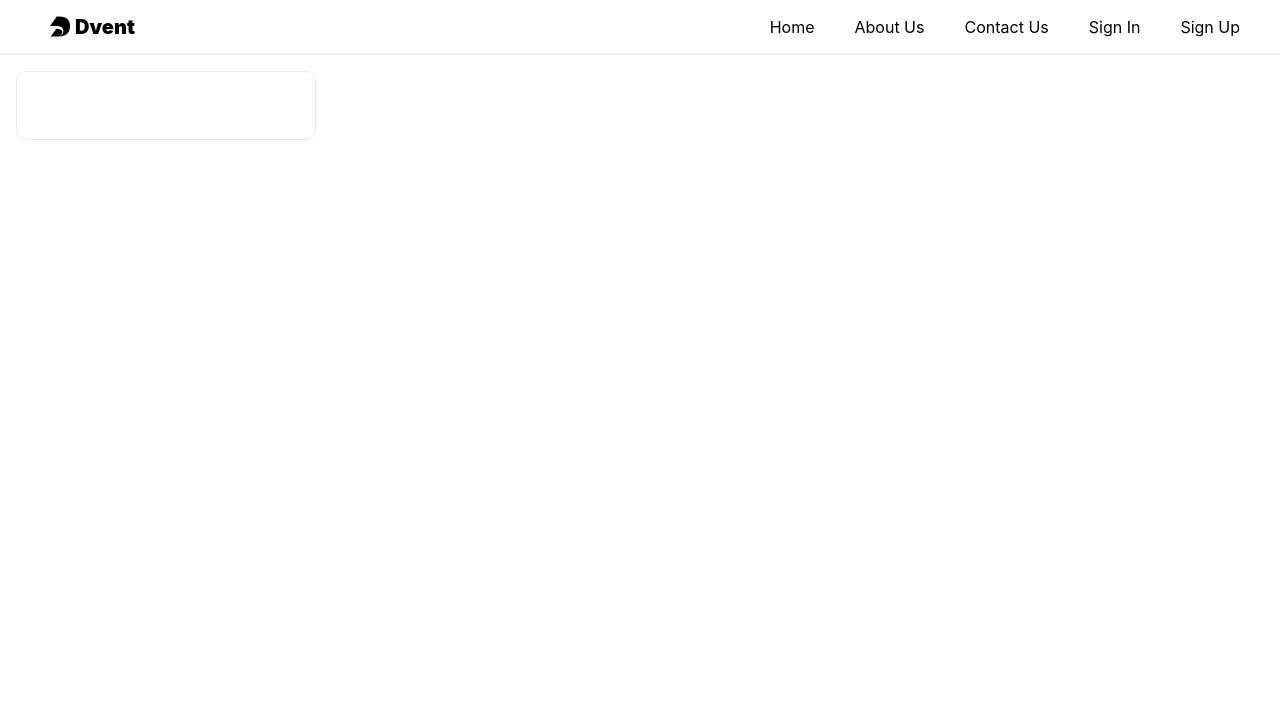
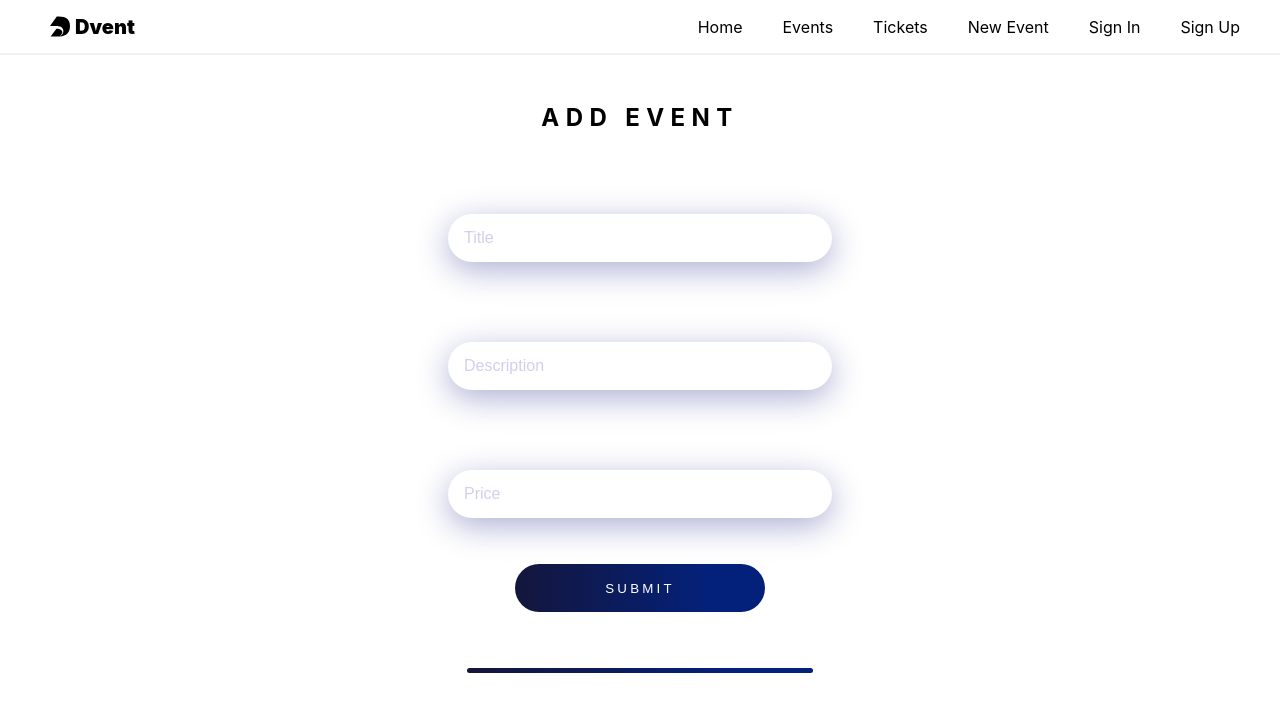
Before and after one commit to Kahmyl/dvents, a Next.js app: page /Events/createEvent in a window 1280 px wide. Shown: the top 712 px of the page. Built offline with nearby package versions, Linux system fonts and the light colour scheme; no server answers.

Commit message:
EventMutation and Middleware

```diff
--- a/Components/Nav/RightNav.js
+++ b/Components/Nav/RightNav.js
@@ -2,6 +2,7 @@
 import { useContext } from 'react';
 import Link from 'next/link'
 import UserContext from '../../context/UserContext'
+import Router from 'next/router'
 
 const Ul = styled.ul`
   list-style: none;
@@ -31,12 +32,26 @@
 const RightNav = ({ open }) => {
   const user = useContext(UserContext);
 
+  const Logout = () => {
+    fetch("/api/logout", {
+      method: "post",
+      headers: {
+        "Content-Type": "application/json"
+      },
+      body: JSON.stringify()
+    })
+    .then((response) => {
+      Router.reload()
+    })
+  }
+
     return (
       <Ul open={open}>
         <li><Link href="/"><a>Home</a></Link></li>
-        <li><Link href=""><a>About Us</a></Link></li>
-        <li><Link href=""><a>Contact Us</a></Link></li>
-        {user.username.username && <li><Link href="/User"><a>{user.username.username}</a></Link></li>}
+        <li><Link href="/Events"><a>Events</a></Link></li>
+        <li><Link href="/Bookings"><a>Tickets</a></Link></li>
+        <li><Link href="/Events/createEvent"><a>New Event</a></Link></li>
+        {user.username.username && <li onClick={Logout}>{user.username.username}</li>}
         {!user.username.username && <li><Link href="/User/Login"><a>Sign In</a></Link></li>}
         {!user.username.username && <li><Link href="/User"><a> Sign Up </a></Link></li>}
       </Ul>
--- /dev/null
+++ b/pages/Events/createEvent.js
@@ -0,0 +1,77 @@
+import { useState, useContext } from "react";
+import { useMutation } from "@apollo/client";
+import Navbar from "../../Components/Nav/Navbar";
+import Button from "../../Components/FormComp/ButtonComp";
+import Input from "../../Components/FormComp/InputComp";
+import { CreateEvents } from "../../queries/EventQueries";
+import Router from 'next/router'
+import UserContext from '../../context/UserContext'
+
+import {
+    MainContainer,
+    WelcomeText,
+    InputContainer,
+    ButtonContainer,
+    HorizontalRule,
+} from "../../Components/FormComp/MainComp"
+
+const CreateEvent = () => {
+
+    const [title, setTitle] = useState('')
+    const [description, setDescription] = useState('')
+    const [price, setPrice] = useState('')
+
+    const user = useContext(UserContext)
+
+    const handleSubmit = (e) => {
+        e.preventDefault()
+        console.log(title, description, price)
+        createEvent({
+          variables: {
+            title: title,
+            description: description,
+            price: price,
+            user: user.userId.userId
+          }
+        })
+    }
+
+    const [createEvent] = useMutation(CreateEvents, {
+        onCompleted: (data) => {
+            Router.push('/Events')
+        }
+    })
+
+
+
+    return (
+        <div>
+            <div>
+                <Navbar/>
+            </div>
+            <div>
+            <MainContainer onSubmit={handleSubmit}>
+              <WelcomeText>Add Event</WelcomeText>
+              <InputContainer>
+                <Input type="text" placeholder="Title" value={title}
+                onChange={(e) => setTitle(e.target.value) }/>
+              </InputContainer>
+              <InputContainer>
+                <Input type="text" placeholder="Description" value={description}
+                onChange={(e) => setDescription(e.target.value) } />
+              </InputContainer>
+              <InputContainer>
+                <Input type="number" placeholder="Price" value={price}
+                onChange={(e) => setPrice(e.target.value)} />
+              </InputContainer>
+              <ButtonContainer>
+                <Button content="Submit" />
+              </ButtonContainer>
+              <HorizontalRule />
+            </MainContainer>
+            </div>
+        </div>
+     );
+}
+
+export default CreateEvent;
--- a/pages/api/user.js
+++ b/pages/api/user.js
@@ -1,9 +1,14 @@
 import jwt from "jsonwebtoken";
 
 export default (req, res) => {
-    const payload = jwt.verify(req.cookies.token, "secret123");
-
-    if (payload){
-        res.json({userId:payload.userId, username:payload.username})
+    if(!req.cookies.token){
+        res.json({userId:'', username:''})
+    }else{
+        const payload = jwt.verify(req.cookies.token, "secret123");
+        if (payload){
+            res.json({userId:payload.userId, username:payload.username})
+        }else{
+            res.json({userId:'', username:''})
+        }
     }
 }
--- a/queries/EventQueries.js
+++ b/queries/EventQueries.js
@@ -28,7 +28,7 @@
 `
 
 export const CreateEvents = gql`
-    mutation ($title: String!, $description: String!, $price: Float!, $user: ID!){
+    mutation ($title: String!, $description: String!, $price: String!, $user: ID!){
       createEvent(title: $title, description: $description, price: $price, user: $user){
         title
         description
--- a/queries/UserQueries.js
+++ b/queries/UserQueries.js
@@ -27,6 +27,7 @@
       loginUser(identity: $identity, password: $password){
         userId
         username
+        email
         token
         tokenExpiration
       }
```
Also changed, not shown: pages/User/Login.js (+5 -10 lines), pages/User/index.js (+15 -1 lines), pages/_middleware.js (added, +8 -0 lines).
